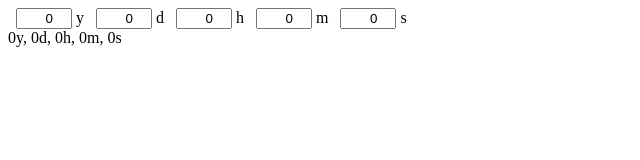
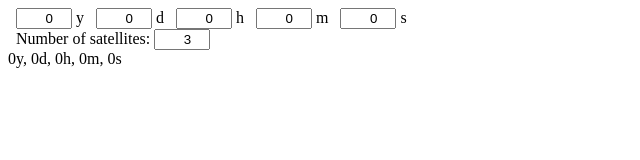
Before and after one commit to jocooper2018/ksptools, a website with bundled scripts: page html/index.html in a window 1280 px wide. Shown: the whole page, without its empty margins (0-640 px from the left). Built offline with nearby package versions, Linux system fonts and the light colour scheme.

Commit message:
update index.html and main.js Added functionality to select the number of satellites.

```diff
--- a/html/index.html
+++ b/html/index.html
@@ -10,6 +10,7 @@
 </head>
 
 <body>
+    <main>
         <div>
             <label for="years">
                 <input type="number" name="years" id="years" value="0">
@@ -32,7 +33,16 @@
                 <span>s </span>
             </label>
         </div>
-    <span id="time">0y, 0d, 0h, 0m, 0s</span>
+        <div>
+            <label for="nbSat">
+                <span>Number of satellites: </span>
+                <input type="number" name="nbSat" id="nbSat" min="2" value="3">
+            </label>
+        </div>
+        <div>
+            <span id="time">-y, -d, -h, -m, -s</span>
+        </div>
+    </main>
 </body>
 
 </html>
--- a/html/main.js
+++ b/html/main.js
@@ -9,15 +9,20 @@ document.addEventListener("DOMContentLoaded", function() {
     const minutesInput = document.getElementById("minutes");
     const secondsInput = document.getElementById("seconds");
     const timeText = document.getElementById("time");
+    const nbSatInput = document.getElementById("nbSat");
 
     function updateTimeText() {
+        if (Number(nbSatInput.value) < 2) {
+            timeText.innerText = "-y, -d, -h, -m, -s";
+            return;
+        }
         timeText.innerText = new KerbinTime(
             Number(yearsInput.value),
             Number(daysInput.value),
             Number(hoursInput.value),
             Number(minutesInput.value),
             Number(secondsInput.value)
-        ).relayDeploymentPeriod(3).toString();
+        ).relayDeploymentPeriod(parseInt(nbSatInput.value)).toString();
     }
 
     function canBeDowned(input) {
@@ -68,4 +73,10 @@ document.addEventListener("DOMContentLoaded", function() {
     daysInput.addEventListener("change", function() {
         handleInputChange(daysInput, yearsInput, KerbinTime.MAX_DAYS);
     });
+
+    nbSatInput.addEventListener("change", function() {
+        updateTimeText();
+    });
+
+    updateTimeText();
 });
```
Lines whose indentation alone changed are shown as unchanged.
